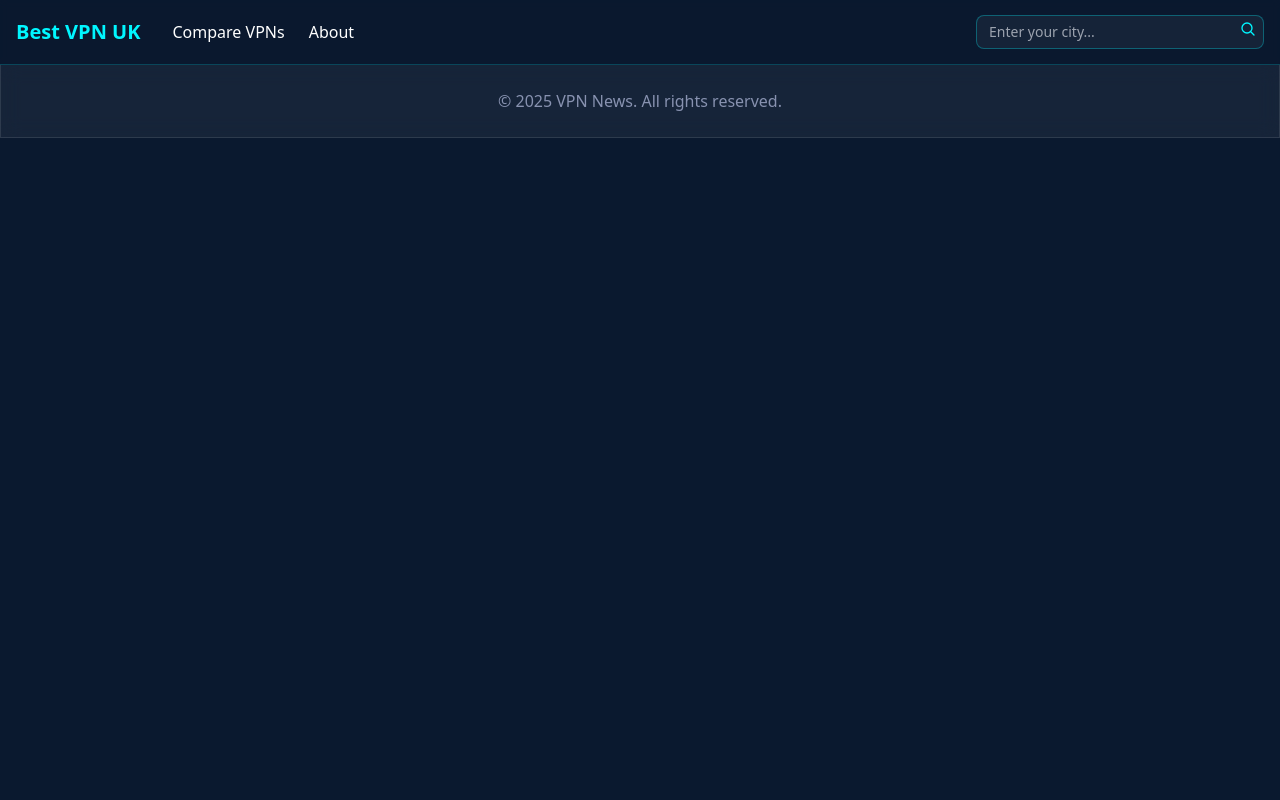
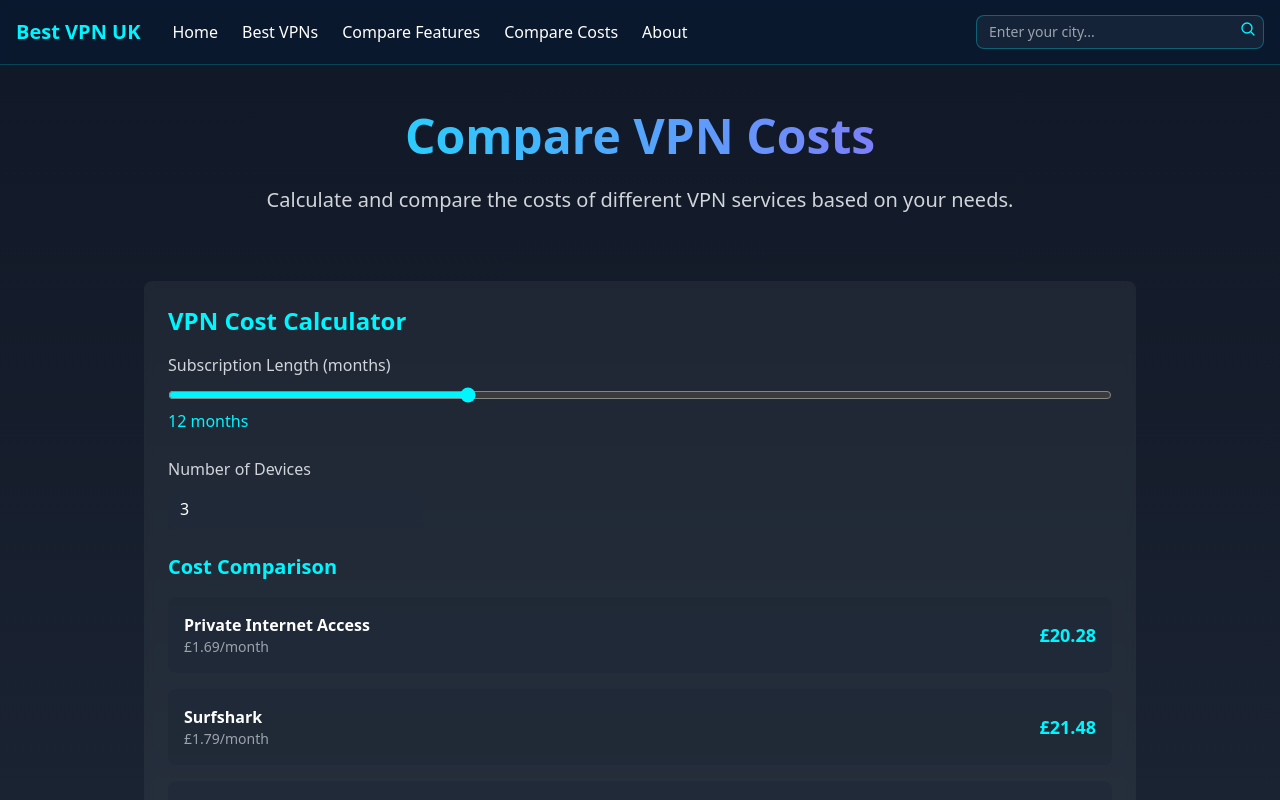
Before and after one commit to GergulasBalint/bestvpn, a React (Vite) app: page /compare-costs in a window 1280 px wide. Shown: the top 800 px of the page. Built offline with nearby package versions, Linux system fonts and the light colour scheme.

Commit message:
added new nav pages

```diff
--- a/src/App.tsx
+++ b/src/App.tsx
@@ -1,25 +1,24 @@
-import { BrowserRouter as Router, Routes, Route } from 'react-router-dom';
+import { BrowserRouter, Routes, Route } from 'react-router-dom';
 import Layout from './components/Layout';
 import Home from './pages/Home';
 import BestVPNs from './pages/BestVPNs';
 import About from './pages/About';
-import CityVPN from './pages/CityVPN';
-import ErrorBoundary from './components/ErrorBoundary';
+import CostComparison from './pages/CostComparison';
+import FeatureComparisonPage from './pages/FeatureComparisonPage';
 
 function App() {
   return (
-    <Router>
-      <ErrorBoundary>
+    <BrowserRouter>
       <Layout>
         <Routes>
           <Route path="/" element={<Home />} />
           <Route path="/best-vpns" element={<BestVPNs />} />
+          <Route path="/compare-features" element={<FeatureComparisonPage />} />
+          <Route path="/compare-costs" element={<CostComparison />} />
           <Route path="/about" element={<About />} />
-            <Route path="/city/:cityName" element={<CityVPN />} />
         </Routes>
       </Layout>
-      </ErrorBoundary>
-    </Router>
+    </BrowserRouter>
   );
 }
 
--- a/src/components/Layout.tsx
+++ b/src/components/Layout.tsx
@@ -17,8 +17,17 @@
                 Best VPN UK
               </Link>
               <div className="hidden md:flex items-center gap-6">
+                <Link to="/" className="hover:text-cyber-blue transition-colors">
+                  Home
+                </Link>
                 <Link to="/best-vpns" className="hover:text-cyber-blue transition-colors">
-                  Compare VPNs
+                  Best VPNs
+                </Link>
+                <Link to="/compare-features" className="hover:text-cyber-blue transition-colors">
+                  Compare Features
+                </Link>
+                <Link to="/compare-costs" className="hover:text-cyber-blue transition-colors">
+                  Compare Costs
                 </Link>
                 <Link to="/about" className="hover:text-cyber-blue transition-colors">
                   About
--- a/src/pages/BestVPNs.tsx
+++ b/src/pages/BestVPNs.tsx
@@ -121,18 +121,6 @@
               <VPNComparisonTable className="mb-12" />
             </section>
 
-            {/* Compare VPN Costs */}
-            <section className="mb-16">
-              <h2 className="text-3xl font-bold mb-8 text-center">Compare VPN Costs</h2>
-              <VPNPriceCalculator />
-            </section>
-
-            {/* Feature Comparison */}
-            <section className="mb-16">
-              <h2 className="text-3xl font-bold mb-8 text-center">Feature Comparison</h2>
-              <FeatureComparison />
-            </section>
-
             {/* VPN Details */}
             <div className="space-y-20">
               {vpnData.map((vpn) => (
--- /dev/null
+++ b/src/pages/CostComparison.tsx
@@ -0,0 +1,31 @@
+import React from 'react';
+import { Helmet } from 'react-helmet';
+import VPNPriceCalculator from '../components/VPNPriceCalculator';
+
+const CostComparison = () => {
+  return (
+    <>
+      <Helmet>
+        <title>Compare VPN Costs - Best VPN UK</title>
+        <meta name="description" content="Compare VPN costs and find the best value for your needs. Calculate total costs based on subscription length and number of devices." />
+      </Helmet>
+
+      <div className="min-h-screen bg-gradient-to-b from-gray-900 to-gray-800 text-white">
+        <main className="max-w-5xl mx-auto px-4 py-12">
+          <header className="text-center mb-16">
+            <h1 className="text-5xl font-bold mb-6 bg-gradient-to-r from-cyber-blue to-purple-500 text-transparent bg-clip-text">
+              Compare VPN Costs
+            </h1>
+            <p className="text-xl text-gray-300 max-w-3xl mx-auto leading-relaxed">
+              Calculate and compare the costs of different VPN services based on your needs.
+            </p>
+          </header>
+
+          <VPNPriceCalculator />
+        </main>
+      </div>
+    </>
+  );
+};
+
+export default CostComparison;
--- /dev/null
+++ b/src/pages/FeatureComparisonPage.tsx
@@ -0,0 +1,31 @@
+import React from 'react';
+import { Helmet } from 'react-helmet';
+import FeatureComparison from '../components/FeatureComparison';
+
+const FeatureComparisonPage = () => {
+  return (
+    <>
+      <Helmet>
+        <title>Compare VPN Features - Best VPN UK</title>
+        <meta name="description" content="Compare features of top VPN services. See which VPNs offer the security and performance features you need." />
+      </Helmet>
+
+      <div className="min-h-screen bg-gradient-to-b from-gray-900 to-gray-800 text-white">
+        <main className="max-w-5xl mx-auto px-4 py-12">
+          <header className="text-center mb-16">
+            <h1 className="text-5xl font-bold mb-6 bg-gradient-to-r from-cyber-blue to-purple-500 text-transparent bg-clip-text">
+              Compare VPN Features
+            </h1>
+            <p className="text-xl text-gray-300 max-w-3xl mx-auto leading-relaxed">
+              Compare the features of different VPN services to find the one that best suits your needs.
+            </p>
+          </header>
+
+          <FeatureComparison />
+        </main>
+      </div>
+    </>
+  );
+};
+
+export default FeatureComparisonPage;
```
Lines whose indentation alone changed are shown as unchanged.
